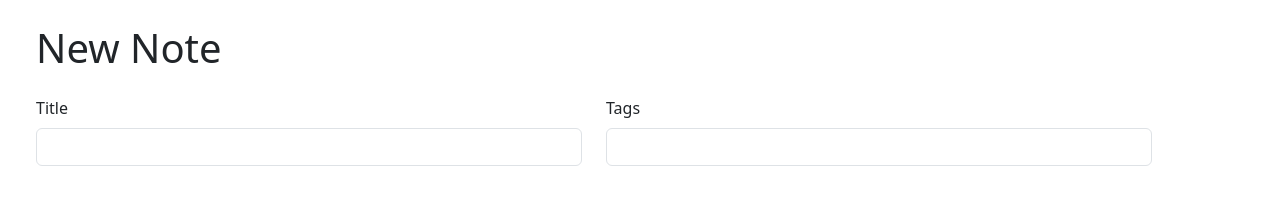
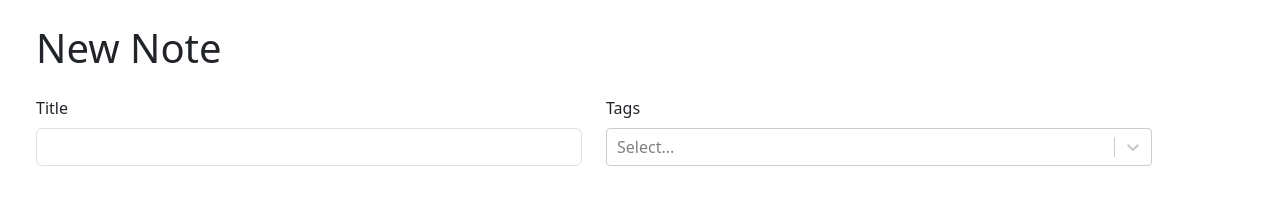
Before and after one commit to flaviojsmamede/notes-app, a React (Vite) app: page /new in a window 1280 px wide. Shown: the top 218 px of the page. Built offline with nearby package versions, Linux system fonts and the light colour scheme.

Commit message:
created multi selection dropwdown

```diff
--- a/package.json
+++ b/package.json
@@ -14,7 +14,8 @@
     "react": "^18.2.0",
     "react-bootstrap": "^2.9.0",
     "react-dom": "^18.2.0",
-    "react-router-dom": "^6.16.0"
+    "react-router-dom": "^6.16.0",
+    "react-select": "^5.7.5"
   },
   "devDependencies": {
     "@types/react": "^18.2.15",
--- a/src/NoteForm.tsx
+++ b/src/NoteForm.tsx
@@ -1,5 +1,5 @@
-import { Col, FormGroup, Row, Stack } from "react-bootstrap";
-import Form from "react-bootstrap/Form";
+import { Col, FormGroup, Row, Stack, Form } from "react-bootstrap";
+import CreatetableReactSelect from "react-select/creatable";
 
 export function NoteForm() {
   return (
@@ -15,7 +15,7 @@ export function NoteForm() {
           <Col>
             <FormGroup controlId="tags">
               <Form.Label>Tags</Form.Label>
-              <Form.Control required />
+              <CreatetableReactSelect isMulti/>
             </FormGroup>
           </Col>
         </Row>
```
Also changed, not shown: 1 other file (tests, documents, lock files or other folders).
